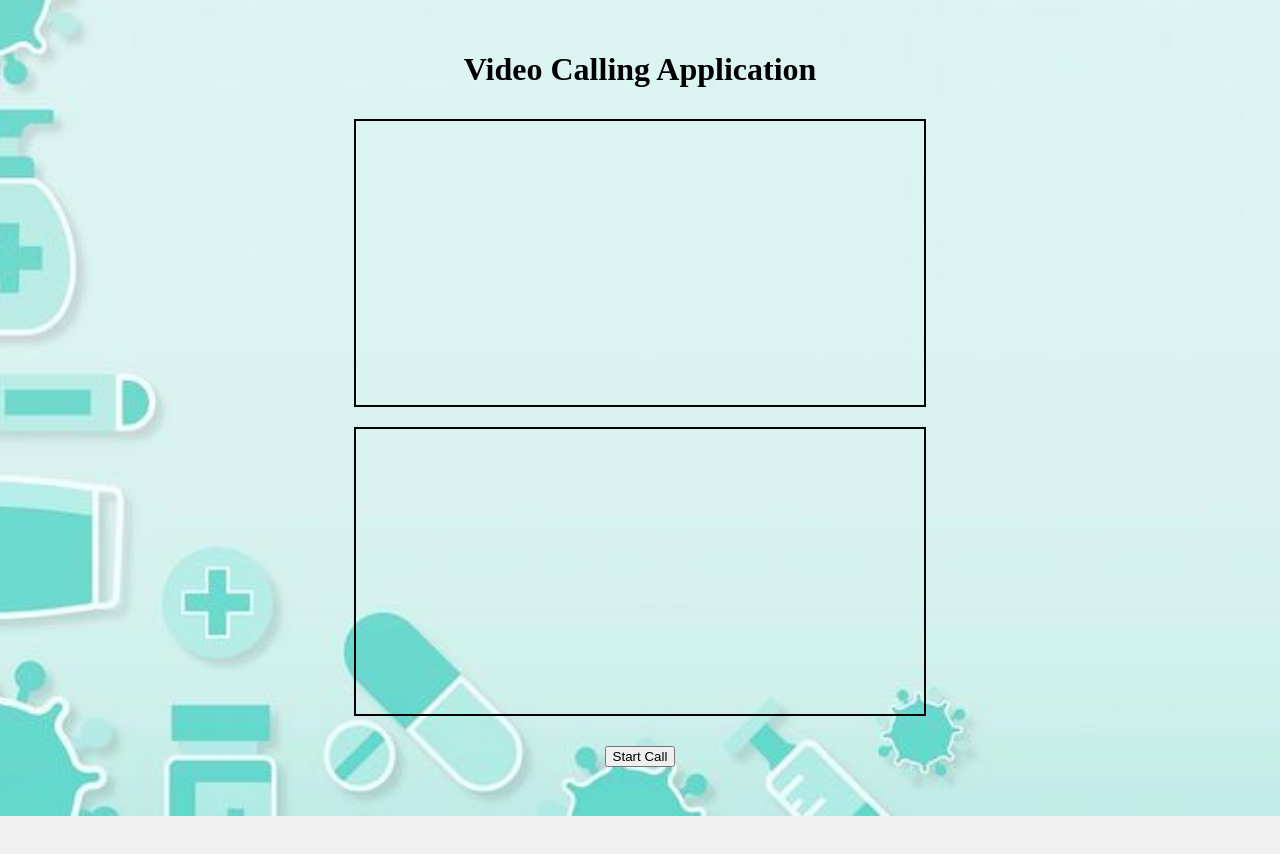
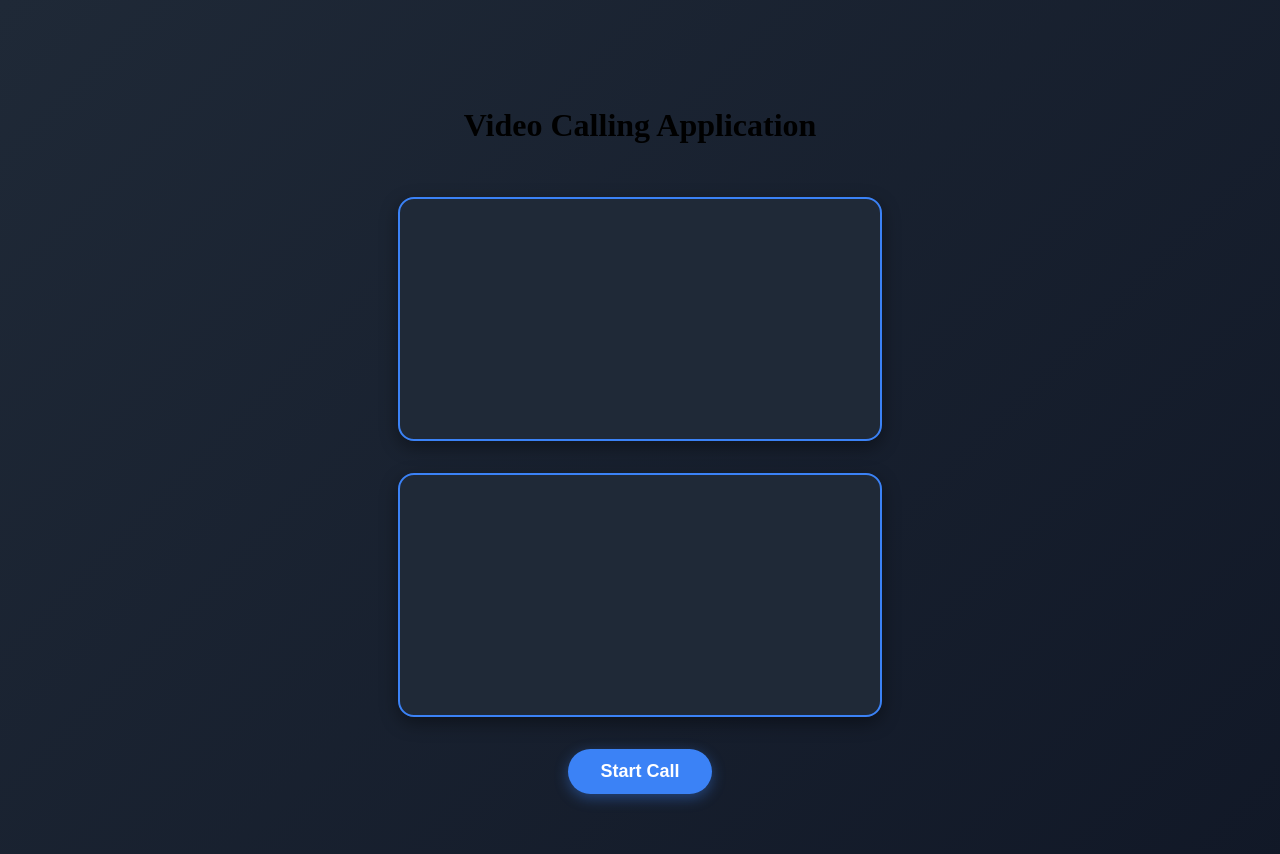
Before and after one commit to 2310030333/video-calling-app, a website: page public/index.html in a window 1280 px wide. Before the commit the page ends 816 px from the top, so only its background shows below. Drawn offline with nearby package versions, Linux system fonts and the light colour scheme; no server answers.

Commit message:
Update style.css

```diff
--- a/public/style.css
+++ b/public/style.css
@@ -1,22 +1,47 @@
 body {
-    background-image: url('background.jpg');
+    background: linear-gradient(135deg, #1f2937, #111827); /* dark gradient */
     background-repeat: no-repeat;
     background-size: cover;
     background-position: center;
+    min-height: 100vh;
     display: flex;
     flex-direction: column;
     align-items: center;
     justify-content: center;
-    height: 100vh;
-    background-color: #f0f0f0;
+    padding: 2rem;
+    gap: 2rem;
 }
 
 video {
-    width: 45%;
-    margin: 10px;
-    border: 2px solid black;
+    width: 40%;
+    max-width: 600px;
+    background-color: #1f2937; /* dark gray background inside video */
+    border-radius: 1rem; /* rounded corners */
+    box-shadow: 0 6px 18px rgba(0, 0, 0, 0.4); /* soft shadow */
+    border: 2px solid #3b82f6; /* subtle blue border */
+    object-fit: cover;
+    transition: transform 0.3s ease, box-shadow 0.3s ease;
+}
+
+video:hover {
+    transform: scale(1.02);
+    box-shadow: 0 8px 24px rgba(0, 0, 0, 0.5);
 }
 
 #startCall {
-    margin: 20px;
+    background-color: #3b82f6; /* blue button */
+    color: white;
+    padding: 0.75rem 2rem;
+    font-size: 1.125rem;
+    font-weight: 600;
+    border: none;
+    border-radius: 9999px; /* fully rounded button */
+    cursor: pointer;
+    transition: background-color 0.3s ease, transform 0.2s ease;
+    box-shadow: 0 4px 14px rgba(59, 130, 246, 0.4);
 }
+
+#startCall:hover {
+    background-color: #2563eb; /* darker blue on hover */
+    transform: translateY(-2px);
+}
```
